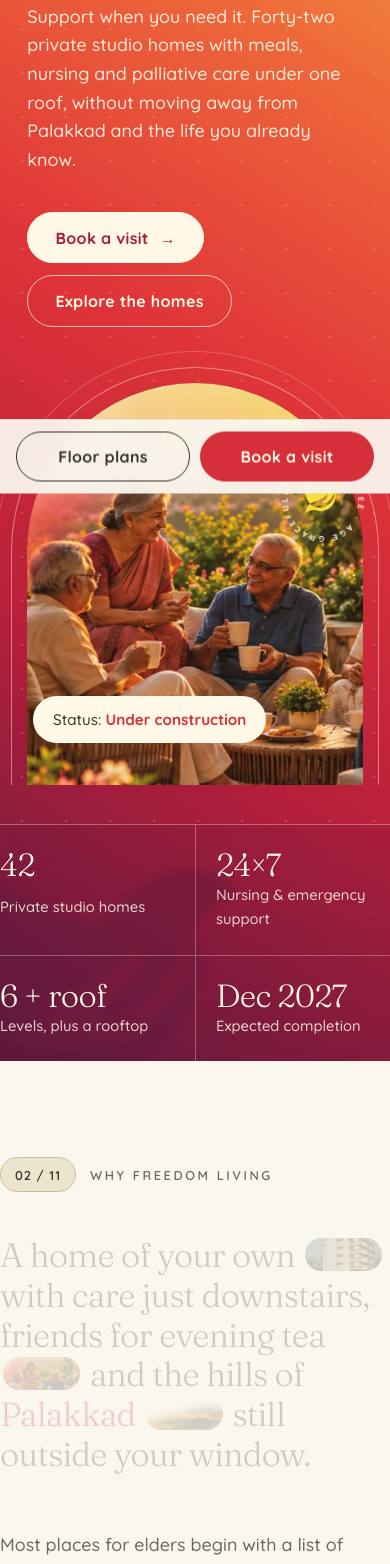
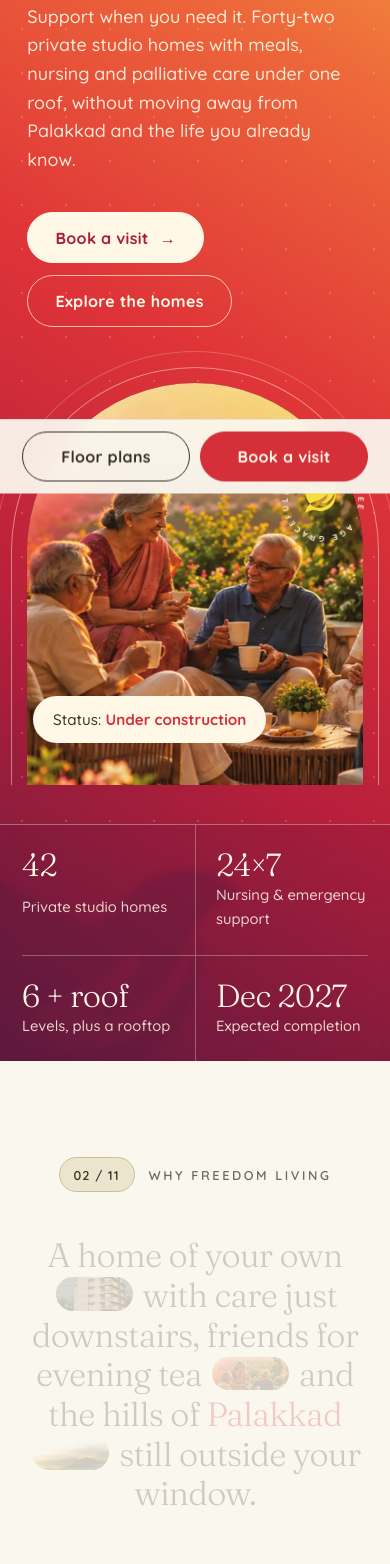
Before and after one commit to torussstudio/freedom-living-landing-page, a React (Vite) app: page / in a window 390 px wide. Shown: the part 433-1997 px from the top of the page. Built offline with nearby package versions, Linux system fonts and the light colour scheme; a web font is replaced by a local one.

Commit message:
section corrections

```diff
--- a/src/styles/global.css
+++ b/src/styles/global.css
@@ -35,8 +35,8 @@
   --t-h3:clamp(1.5rem,2.4vw,2rem);
   --t-lead:clamp(1.12rem,1.5vw,1.32rem);
   --ease:cubic-bezier(.16,1,.3,1);
-  --gut:max(16px,env(safe-area-inset-left,0px));
-  --gutr:max(16px,env(safe-area-inset-right,0px));
+  --gut:max(22px,env(safe-area-inset-left,0px));
+  --gutr:max(22px,env(safe-area-inset-right,0px));
 }
 *{box-sizing:border-box;margin:0}
 html{-webkit-text-size-adjust:100%}
@@ -51,13 +51,13 @@ a{color:inherit}
 h1,h2,h3,h4{font-family:var(--display);font-weight:400;margin:0;line-height:1;letter-spacing:-.02em;text-wrap:balance}
 p{margin:0}
 :focus-visible{outline:2px solid var(--crimson);outline-offset:3px;border-radius:4px}
-/* .wrap{max-width:1360px;margin:0 auto;padding-left:var(--gut);padding-right:var(--gutr)} */
+.wrap{padding-left:var(--gut);padding-right:var(--gutr)}
 @media (min-width:900px){.wrap{padding-left:max(56px,env(safe-area-inset-left,0px));padding-right:max(56px,env(safe-area-inset-right,0px))}}
 .sec{padding-block:clamp(96px,12vw,170px)}
 
 /* deck vocabulary */
 .kicker{display:flex;align-items:center;gap:14px;font-size:.8rem;letter-spacing:.2em;text-transform:uppercase;font-weight:600;color:var(--ink-soft)}
-.count{display:inline-flex;align-items:center;justify-content:center;min-width:76px;padding:.5em 1em;border-radius:999px;background:var(--sand);border:1px solid var(--sand-line);color:var(--ink);letter-spacing:.08em;font-variant-numeric:tabular-nums}
+.count{display:inline-flex;align-items:center;justify-content:center;flex:none;white-space:nowrap;min-width:76px;padding:.5em 1em;border-radius:999px;background:var(--sand);border:1px solid var(--sand-line);color:var(--ink);letter-spacing:.08em;font-variant-numeric:tabular-nums}
 .on-grad .kicker{color:rgba(255,248,230,.85)}
 .on-grad .count{background:transparent;border-color:rgba(255,248,230,.6);color:#FFF8E6}
 .dash{display:none;width:64px;height:3px;border-radius:3px;background:var(--crimson);margin-top:26px}
@@ -140,13 +140,16 @@ p{margin:0}
 @media (max-width:799px){.hero-stats .s:nth-child(even){padding-left:20px;border-left:1px solid rgba(255,248,230,.3)}.hero-stats .s:nth-child(n+3){border-top:1px solid rgba(255,248,230,.3)}}
 
 /* ───────── STATEMENT (words + image pills) ───────── */
-.statement #stmt{font:300 clamp(2.1rem,5vw,4.6rem)/1.18 var(--display);letter-spacing:-.02em;max-width:19em;text-wrap:pretty}
+.statement{text-align:center}
+.statement .kicker{justify-content:center}
+.statement #stmt{font:300 clamp(2.1rem,5vw,4.6rem)/1.18 var(--display);letter-spacing:-.02em;max-width:19em;margin-inline:auto;text-align:center;text-wrap:pretty}
 .statement .w{transition:opacity .6s,color .6s;opacity:.22}
 .statement .w.on{opacity:1}
 .statement em{font-style:normal;color:var(--crimson)}
 .pic{display:inline-block;width:2.3em;height:1em;border-radius:999px;overflow:hidden;vertical-align:-.12em;margin:0 .08em;transition:width 1s var(--ease)}
 .pic img{width:100%;height:100%;object-fit:cover}
-.statement .row{display:flex; flex-direction:column; flex-wrap:wrap;gap:24px 56px;align-items:left;margin-top:56px}
+.statement .row{display:flex;flex-direction:column;flex-wrap:wrap;gap:24px 56px;align-items:center;text-align:center;margin-top:56px}
+.statement .row .lead{margin-inline:auto}
 
 /* ───────── THE IDEA ───────── */
 .idea-grid{display:grid;gap:56px}
@@ -200,7 +203,13 @@ p{margin:0}
   .glance-grid.in .conn{transform:scaleX(1)}
   .glance-grid.in .conn::after{opacity:1}
 }
-@media (max-width:999px){.gstats{grid-template-columns:1fr 1fr;gap:36px 24px}}
+@media (max-width:999px){
+  .glance-grid{grid-template-columns:1fr 1fr;gap:0 20px;margin-top:40px}
+  .glance-img{grid-column:1/-1;order:-1;margin-bottom:28px}
+  .gstats{display:contents;--num:clamp(2.1rem,8.4vw,3.4rem)}
+  .gstat{padding-top:18px;margin-bottom:28px;border-top:1px solid var(--line)}
+  .gstat b{white-space:nowrap}
+}
 
 /* ───────── PINNED RENDER GALLERY ───────── */
 .hgal{position:relative;background:var(--ink);color:var(--cream)}
```
